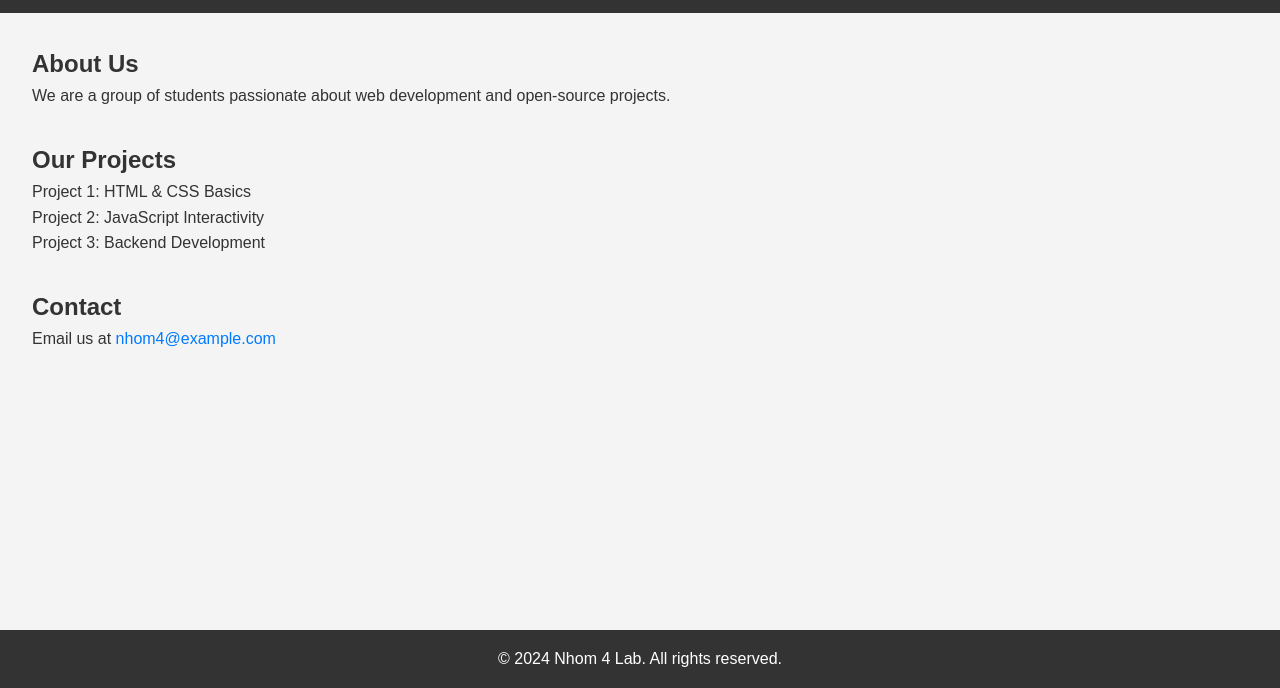
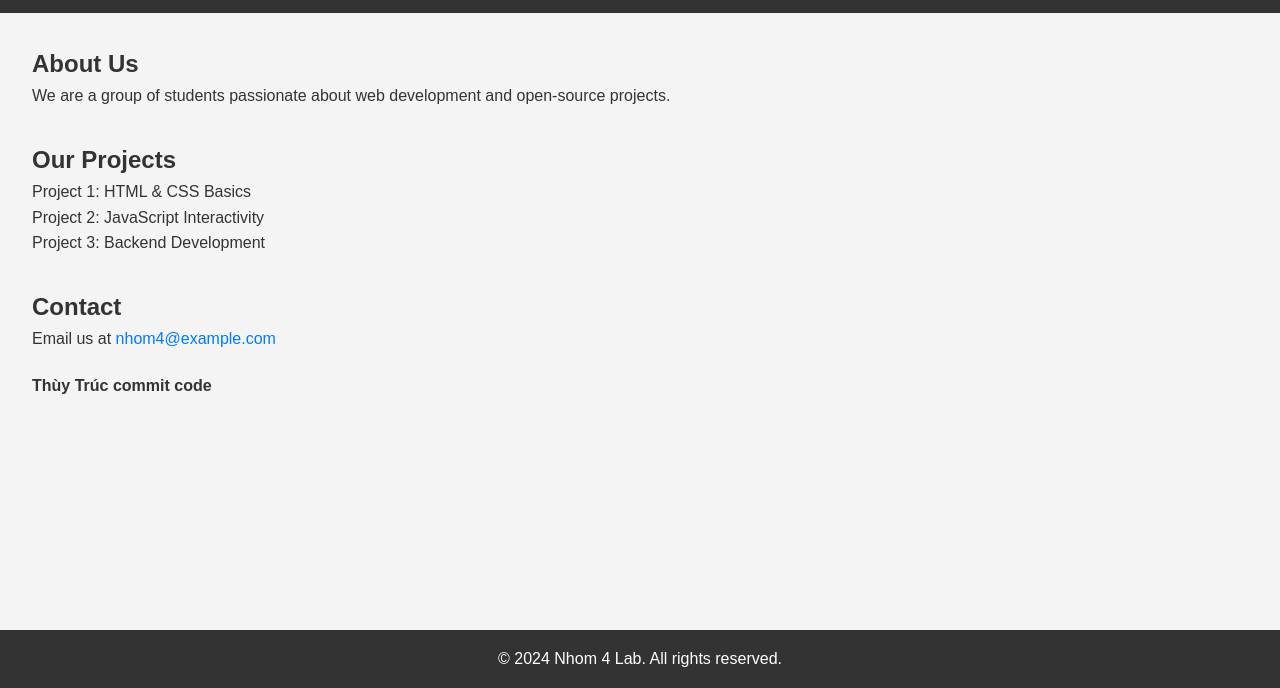
Before and after one commit to nguyenthuytruc/LabGit2, a plain HTML site: page index.html in a window 1280 px wide. Shown: the part 112-800 px from the top of the page. Drawn offline with Linux system fonts and the light colour scheme.

Commit message:
update index

```diff
--- a/index.html
+++ b/index.html
@@ -34,6 +34,7 @@
         <section id="contact">
             <h2>Contact</h2>
             <p>Email us at <a href="mailto:nhom4@example.com">nhom4@example.com</a></p>
+            <h4>Thùy Trúc commit code</h4>
         </section>
     </main>
     <footer>
```
